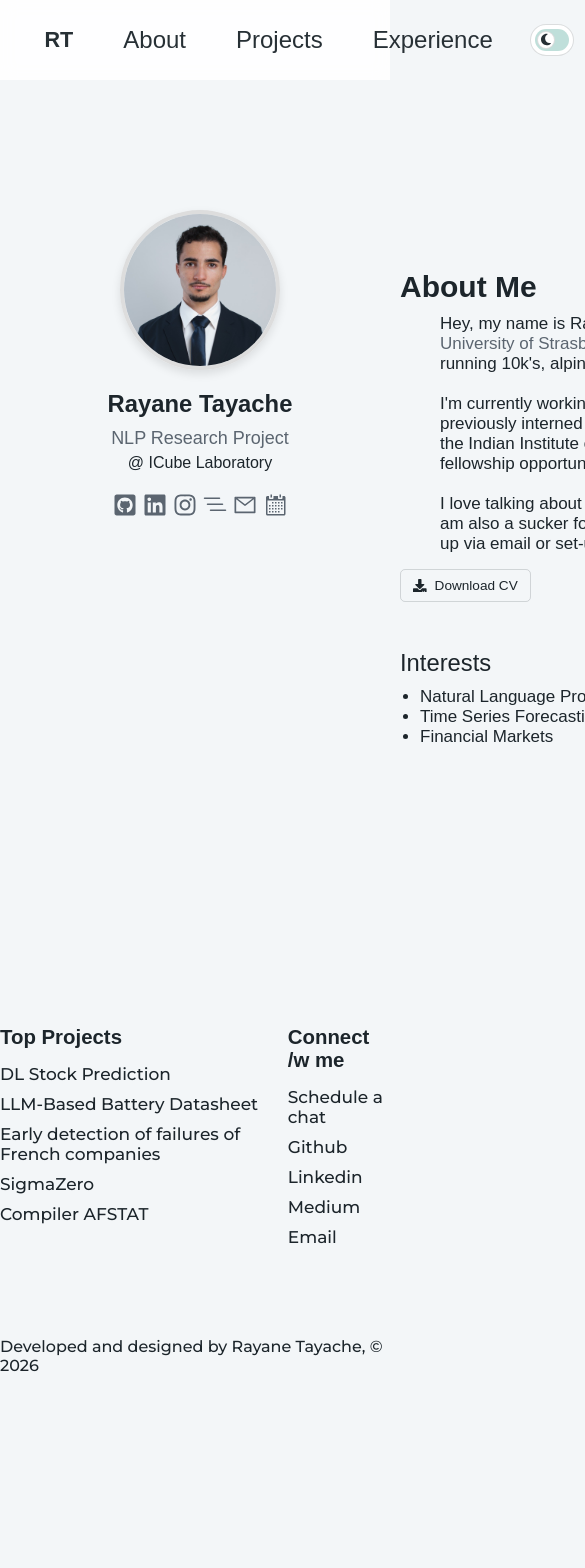
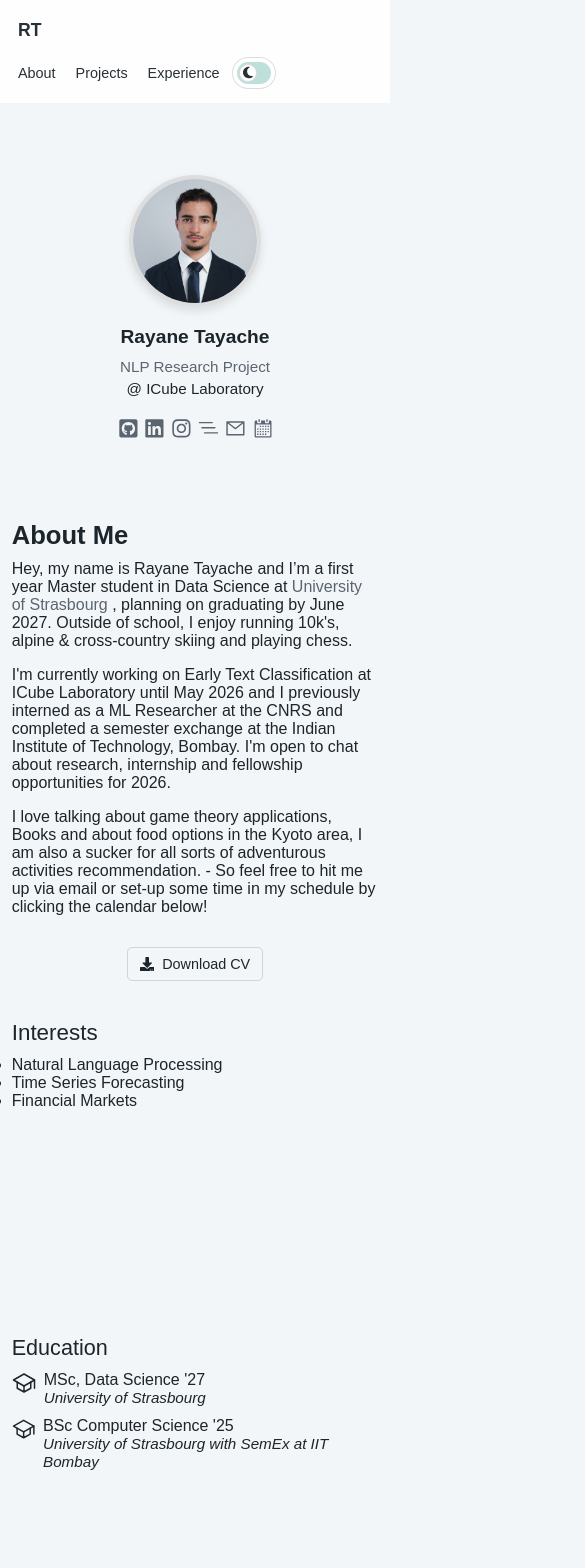
Before and after one commit to Rayane-T/portfolio-website, a Next.js app: page / in a window 390 px wide. Shown: the top 1568 px of the page, 585 px wide, since content can reach past the window. Before the commit the page ends 1405 px from the top, so only its background shows below. Built offline with nearby package versions, Linux system fonts and the light colour scheme.

Commit message:
update: mail slightly hidden + responsiveness (thanks pierre)

```diff
--- a/src/components/About.jsx
+++ b/src/components/About.jsx
@@ -11,6 +11,7 @@ import {GoCalendar} from "react-icons/go"
 import { FaDownload } from "react-icons/fa";
 import { FaInstagram } from "react-icons/fa";
 import { RESUME_URL } from "../config/links";
+import { openContactEmail } from "../utils/contact";
 
 export default function Hero(){
 
@@ -37,7 +38,16 @@ export default function Hero(){
                     <li><a href="https://www.instagram.com/flemzzer/" target="_blank" rel="noreferrer" ><FaInstagram size="0.8em" className="logo--color"/></a></li>
 
                     <li><Link href="/bucketlist"><BsListNested size="0.8em" className="logo--color"/></Link></li>
-                    <li><a href="mailto:rayane.tayache@etu.unistra.fr" target="_blank" rel="noreferrer" ><AiOutlineMail size="0.8em" className="logo--color"/></a></li>
+                    <li>
+                      <button
+                        type="button"
+                        className="icon-link-button"
+                        onClick={openContactEmail}
+                        aria-label="Email"
+                      >
+                        <AiOutlineMail size="0.8em" className="logo--color"/>
+                      </button>
+                    </li>
 
                     <li><a href="https://calendly.com/rayane-tayache/30min" target="_blank" rel="noreferrer" ><GoCalendar size="0.8em"className="logo--color"/></a></li>
 
--- a/src/components/Contact.jsx
+++ b/src/components/Contact.jsx
@@ -1,5 +1,6 @@
 import React from "react"
 import { projectCards } from "../data/cards"
+import { openContactEmail } from "../utils/contact"
 
  export default function Contact(){
     const topProjects = projectCards.slice(0, 5)
@@ -21,7 +22,7 @@ import { projectCards } from "../data/cards"
                         <a href="https://github.com/Rayane-T" target="_blank" rel="noreferrer">Github</a>
                         <a href="https://www.linkedin.com/in/rayanetayache/" target="_blank" rel="noreferrer">Linkedin</a>
                         <a href="https://medium.com/@rayane.tayache" target="_blank" rel="noreferrer">Medium</a>
-                        <a href="mailto:rayane.tayache@etu.unistra.fr" target="_blank" rel="noreferrer">Email</a>
+                        <button type="button" className="footer-link-button" onClick={openContactEmail}>Email</button>
                     </div>
                 </div>
              <div className="mention">Developed and designed by Rayane Tayache, © 2026</div>
--- /dev/null
+++ b/src/utils/contact.js
@@ -0,0 +1,24 @@
+// Keep address parts split and encoded to reduce basic bot scraping from static HTML.
+const EMAIL_PARTS = [
+  [114, 97, 121, 97, 110, 101],
+  [116, 97, 121, 97, 99, 104, 101],
+  [101, 116, 117],
+  [117, 110, 105, 115, 116, 114, 97],
+  [102, 114],
+]
+
+const decodePart = (codes) => String.fromCharCode(...codes)
+
+export function getContactEmail() {
+  const local = `${decodePart(EMAIL_PARTS[0])}.${decodePart(EMAIL_PARTS[1])}`
+  const domain = `${decodePart(EMAIL_PARTS[2])}.${decodePart(EMAIL_PARTS[3])}.${decodePart(EMAIL_PARTS[4])}`
+  return `${local}@${domain}`
+}
+
+export function openContactEmail() {
+  if (typeof window === "undefined") {
+    return
+  }
+
+  window.location.href = `mailto:${getContactEmail()}`
+}
--- a/styles/globals.css
+++ b/styles/globals.css
@@ -53,6 +53,7 @@ body {
   color: var(--secondary-color);
   margin: 0;
   padding: 0;
+  overflow-x: hidden;
   transition: background-color 220ms ease, color 220ms ease;
 }
 
@@ -80,13 +81,22 @@ body {
 }
 .a-btn-gh-b {
   margin-bottom: 40px;
+  width: min(620px, 100%);
+  margin-left: auto;
+  margin-right: auto;
+  display: flex;
+  flex-wrap: wrap;
+  gap: 12px;
+}
+.a-btn-gh-b a {
+  flex: 1 1 220px;
 }
 .btn-gh-b {
   padding: 10px;
   font-family: "Montserrat", sans-serif;
   margin: auto;
   border: none;
-  width: 50%;
+  width: 100%;
   color: var(--primary-color);
   font-weight: bold;
   background-color: var(--secondary-color);
@@ -316,6 +326,7 @@ nav {
   display: flex;
   align-items: center;
   justify-content: space-between;
+  gap: 6px;
 }
 
 .nav--leftside {
@@ -325,7 +336,7 @@ nav {
 
 nav a {
   text-decoration: none;
-  padding: 9px 25px;
+  padding: 9px 16px;
 }
 .icon-container {
   display: flex;
@@ -397,7 +408,7 @@ nav a {
 .hero--section {
   padding-top: 130px;
   color: var(--secondary-color);
-  font-family:Arial, Helvetica, sans-serif;
+  font-family: Arial, Helvetica, sans-serif;
 }
 
 .list--arrangment {
@@ -437,18 +448,20 @@ nav a {
 
 
 .hero--p {
-  font-family:Arial, Helvetica, sans-serif;
+  font-family: Arial, Helvetica, sans-serif;
   font-size: 17px;
-  width: 1200px;
+  width: min(1200px, 92vw);
   color: var(--secondary-color);
   display: flex;
   justify-content: space-between; /* Ensure space between bio and about sections */
+  gap: 32px;
   max-width: 1200px; /* Ensure the overall width is controlled */
   margin: 0 auto; /* Center the container */
   flex-wrap: wrap; /* Allow wrapping for smaller screens */
 }
 .hero--bio, .hero--about {
   flex: 1; /* Allows both divs to take equal width */
+  min-width: 280px;
   margin-bottom: 30px;
 }
 .hero--bio {
@@ -614,6 +627,9 @@ nav a {
   display: flex;
   justify-content: center;
   padding-bottom: 30px;
+  padding-left: 20px;
+  padding-right: 20px;
+  text-align: center;
   font-family: "Montserrat", sans-serif;
   color: var(--secondary-color);
 }
@@ -622,8 +638,11 @@ nav a {
   display: flex;
   width: 100%;
   justify-content: space-evenly;
-  padding-top: 190px;
+  padding-top: clamp(80px, 12vw, 190px);
   padding-bottom: 80px;
+  padding-left: 20px;
+  padding-right: 20px;
+  gap: 32px;
   font-size: 17px;
   color: var(--secondary-color);
 }
@@ -646,6 +665,36 @@ nav a {
   text-decoration: none;
   margin-bottom: 10px;
   font-family: "Montserrat", sans-serif;
+}
+
+.footer-link-button {
+  display: flex;
+  flex-direction: column;
+  margin-bottom: 10px;
+  font-family: "Montserrat", sans-serif;
+  border: 0;
+  background: transparent;
+  color: inherit;
+  font-size: inherit;
+  cursor: pointer;
+  text-align: left;
+  padding: 0;
+}
+
+.footer-link-button:hover {
+  color: var(--accent-color);
+}
+
+.icon-link-button {
+  border: 0;
+  background: transparent;
+  padding: 0;
+  cursor: pointer;
+  color: inherit;
+  font-size: inherit;
+  line-height: 1;
+  display: inline-flex;
+  align-items: center;
 }
 .footer-title {
   font-weight: bold;
@@ -942,3 +991,214 @@ nav a:hover {
 .minimal-card-experience:hover::before {
   opacity: 1;
 }
+
+@media screen and (max-width: 1024px) {
+  nav {
+    padding: 30px 24px;
+  }
+
+  nav a {
+    padding: 8px 12px;
+    font-size: 1rem;
+  }
+
+  .hero--section {
+    padding-top: 100px;
+  }
+
+  .hero--p {
+    width: min(960px, 94vw);
+    gap: 24px;
+  }
+
+  .hero--bio,
+  .hero--about {
+    flex: 1 1 100%;
+  }
+
+  .hero--interests,
+  .hero--education {
+    flex: 1 1 300px;
+  }
+
+  .hero--work {
+    padding: 100px 20px 0;
+  }
+
+  .hero--work h1,
+  .p1,
+  .p2 {
+    text-align: center;
+  }
+
+  .contact--footbar {
+    justify-content: space-between;
+  }
+}
+
+@media screen and (max-width: 768px) {
+  nav {
+    height: auto;
+    min-height: 64px;
+    align-items: flex-start;
+    flex-wrap: wrap;
+    gap: 10px;
+    padding: 16px 14px;
+  }
+
+  .nav--leftside {
+    font-size: 1.1rem;
+  }
+
+  .nav--rightside {
+    width: 100%;
+    justify-content: flex-start;
+    flex-wrap: wrap;
+    gap: 4px;
+  }
+
+  nav a {
+    padding: 6px 10px;
+    font-size: 0.95rem;
+  }
+
+  .theme-switch {
+    margin-left: 0;
+  }
+
+  .hero--section {
+    padding-top: 72px;
+  }
+
+  .hero--p {
+    width: 94vw;
+    font-size: 16px;
+    gap: 18px;
+  }
+
+  .hero--profile-pic {
+    width: 132px;
+    height: 132px;
+  }
+
+  .t {
+    font-size: 1.6rem;
+    margin-top: 24px;
+  }
+
+  .hero--fp,
+  .hero--sp {
+    max-width: 100%;
+    margin: 0;
+    padding-bottom: 16px;
+  }
+
+  .hero--button {
+    justify-content: center;
+  }
+
+  .download-button {
+    font-size: 0.9rem;
+  }
+
+  .hero--info-container {
+    flex-direction: column;
+    gap: 8px;
+  }
+
+  .hero--interests,
+  .hero--education {
+    padding: 12px 0;
+  }
+
+  .int--title {
+    margin-left: 0;
+  }
+
+  .education-item {
+    margin-left: 0;
+  }
+
+  .degree-wrapper {
+    margin-left: 0;
+    align-items: flex-start;
+  }
+
+  .minimal-section {
+    padding: 20px 14px 8px;
+  }
+
+  .minimal-grid {
+    grid-template-columns: 1fr;
+  }
+
+  .minimal-card-head {
+    flex-direction: column;
+    gap: 8px;
+  }
+
+  .minimal-period-badge {
+    align-self: flex-start;
+  }
+
+  .contact--footbar {
+    flex-direction: column;
+    align-items: flex-start;
+    padding-top: 72px;
+    padding-bottom: 44px;
+    gap: 24px;
+  }
+
+  .mention {
+    font-size: 0.9rem;
+    padding-bottom: 24px;
+  }
+
+  .wrapper,
+  .card {
+    width: 100%;
+    max-width: 360px;
+  }
+
+  .card {
+    height: 320px;
+  }
+
+  .project--section {
+    padding: 20px 14px;
+  }
+
+  .project--btitle {
+    padding-top: 140px;
+    padding-left: 16px;
+    font-size: 2rem;
+  }
+}
+
+@media screen and (max-width: 480px) {
+  nav {
+    padding: 14px 10px;
+  }
+
+  nav a {
+    padding: 6px 8px;
+    font-size: 0.9rem;
+  }
+
+  .hero--name {
+    font-size: 1.2rem;
+  }
+
+  .hero--position,
+  .hero--company {
+    font-size: 0.95rem;
+  }
+
+  .social {
+    font-size: 26px;
+  }
+
+  .a-btn-gh-b {
+    gap: 10px;
+  }
+}
```
